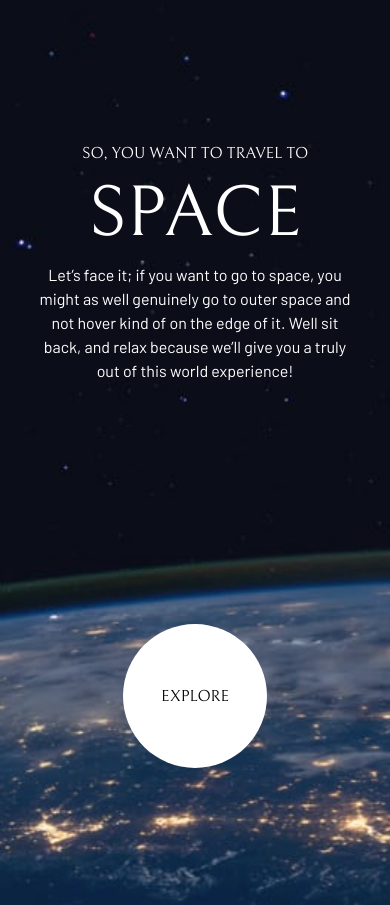
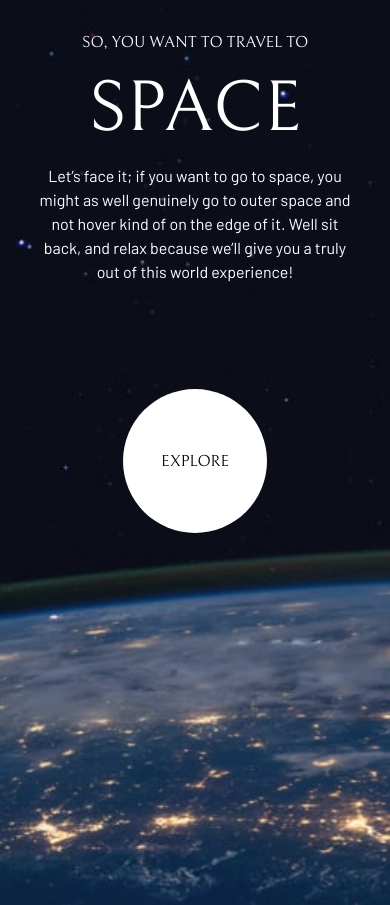
Before and after one commit to TsinatYilma/Space-x, a website: page index.html in a window 390 px wide. Shown: the part 83-988 px from the top of the page. Drawn offline with Linux system fonts and the light colour scheme.

Commit message:
let me sleep please

```diff
--- a/index.html
+++ b/index.html
@@ -41,9 +41,9 @@
  -->
      <div class="flex justify-center items-end min-h-screen">
 
-    <div class="flex min-h-screen justify-around items-center flex-col  text-white m-8 m-l">
+    <div class="flex min-h-screen justify-start sm:justify-around gap-20 sm:gap-0 items-center flex-col   text-white m-8 m-l">
 
-      <div class="flex justify-around flex-col  h-64 s-p">
+      <div class="flex justify-around flex-col gap-4 sm:gap-0 h-64 s-p">
 
         <p class="text-center font-bellefair">SO, YOU WANT TO TRAVEL TO</p>
          <h1 class="text-center font-bellefair text-7xl">SPACE</h1>
```
Also changed, not shown: space-tourism-website-main/starter-code/style.css.
